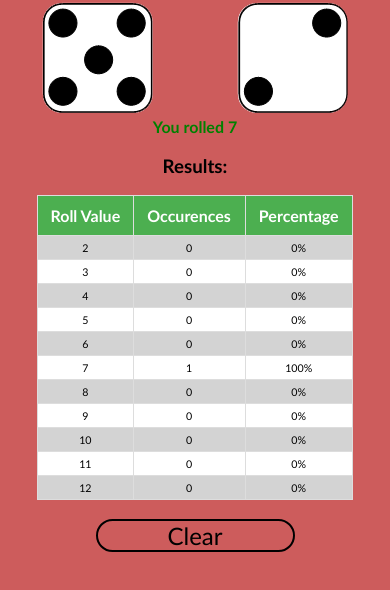
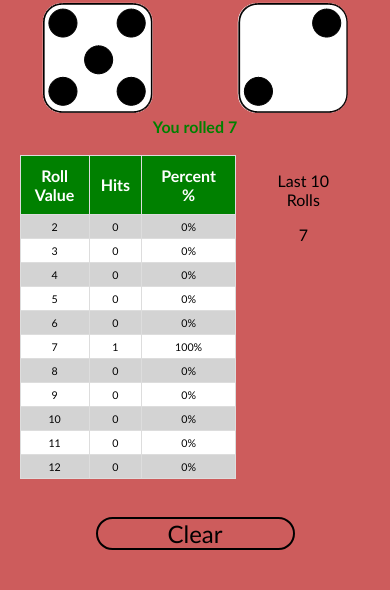
Before and after one commit to dnguyen90/pleasant-orange, a website: page Dices/www/index.html in a window 390 px wide. Both pictures are taken after a click on the element 195 px from the left and 139 px from the top of the page. Shown: the part 80-670 px from the top of the page. Drawn offline with Linux system fonts and the light colour scheme; some packages are replaced by stand-ins of ours.

Commit message:
Added most recent rolls list

```diff
--- a/Dices/www/css/index.css
+++ b/Dices/www/css/index.css
@@ -105,12 +105,22 @@ h1 {
 }
 
 .results {
+    display: grid;
+    grid-column: auto auto;
     margin: 0 auto;
     width: 90%;
 }
 
-#result-label {
+.grid1 {
+    display: grid;
+    grid-column-start: 1;
+    grid-column-end: 1;
+}
 
+.grid2 {
+    display: grid;
+    grid-column-start: 2;
+    grid-column-end: 2;
 }
 
 #roll-result {
@@ -118,18 +128,24 @@ h1 {
     color: green;
 }
 
+.recent-rolls-list {
+
+}
+
 .stats-table {
     border-collapse: collapse;
     background-color: white;
     font-size: 8pt;
-    width: 90%;
+    width: 100%;
     border: 1px solid rgba(0, 0, 0, 0.8);
     margin: 0 auto;
 }
 
     .stats-table td, .stats-table th {
         border: 1px solid #ddd;
-        padding: 5px;
+        padding-top: 5px;
+        padding-bottom: 5px;
+
     }
 
     .stats-table tr:nth-child(even) {
@@ -137,13 +153,13 @@ h1 {
     }
 
     .stats-table tr:hover {
-        background-color: #ddd;
+        background-color: white;
     }
 
     .stats-table th {
         font-size: 12pt;
         padding-top: 10px;
         padding-bottom: 10px;
-        background-color: #4CAF50;
+        background-color: green;
         color: white;
     }
--- a/Dices/www/index.html
+++ b/Dices/www/index.html
@@ -23,14 +23,14 @@
         <div id="die1value" class="die"></div>
         <div id="die2value" class="die"></div>
     </div>
-    <a id="roll-result">Tap to Roll</a>
+    <a id="roll-result">Tap to Roll</a><br><br>
     <div class="results">
-        <h3>Results:</h3>
+        <div class="grid1">
             <table class="stats-table">
                 <tr>
-                <th>Roll Value</th>
-                <th>Occurences</th>
-                <th>Percentage</th>
+                    <th>Roll<br>Value</th>
+                    <th>Hits</th>
+                    <th>Percent<br>%</th>
                 </tr>
                 <tr>
                     <td>2</td>
@@ -88,7 +88,14 @@
                     <td id="percent12">0</td>
                 </tr>
             </table>
-    </div><br>
+        </div>
+        <div class="grid2">
+            <div class="recent-rolls-list">
+                <p>Last 10<br>Rolls</p>
+                <a id="recent-rolls">-</a>
+            </div>
+        </div>
+    </div><br><br>
     <p class="main-buttons" id="clear-button">Clear</p>
 </body>
 </html>
--- a/Dices/www/scripts/main.js
+++ b/Dices/www/scripts/main.js
@@ -11,6 +11,7 @@
     var diceTotal = 0;
     var totalRolls = 0;
     var rolls = [0, 0, 0, 0, 0, 0, 0, 0, 0, 0, 0, 0, 0, 0];
+    var recentRolls = new Array();
 
     function onDeviceReady() {
         // Handle the Cordova pause and resume events
@@ -50,7 +51,7 @@
     }
 
     function quitApp(buttonIndex) {
-        if (buttonIndex != 2) {
+        if (buttonIndex === 1) {
             navigator.app.exitApp();
         }
     }
@@ -66,6 +67,16 @@
                 rolls[diceTotal]++;
                 totalRolls++
                 updateTable();
+                console.log(recentRolls);
+                if (recentRolls.length >= 10) {
+                    recentRolls.unshift(diceTotal);
+                    recentRolls.pop();
+
+                } else {
+                    recentRolls.unshift(diceTotal);
+                }
+                console.log(recentRolls);
+                updateRecentList();
             }, 2000);
     }
 
@@ -93,8 +104,17 @@
         }
     }
 
+    function updateRecentList() {
+        var html = '';
+        for (var i = 0; i < recentRolls.length; i++) {
+            html += recentRolls[i];
+            html += "<br>";
+        }
+        document.getElementById("recent-rolls").innerHTML = html;
+    }
+
     function reset(buttonIndex) {
-        if (buttonIndex != 2) {
+        if (buttonIndex === 1) {
             die1 = 0;
             die2 = 0;
             diceTotal = 0;
```
Also changed, not shown: 2 other files. Lines whose indentation alone changed are shown as unchanged.
